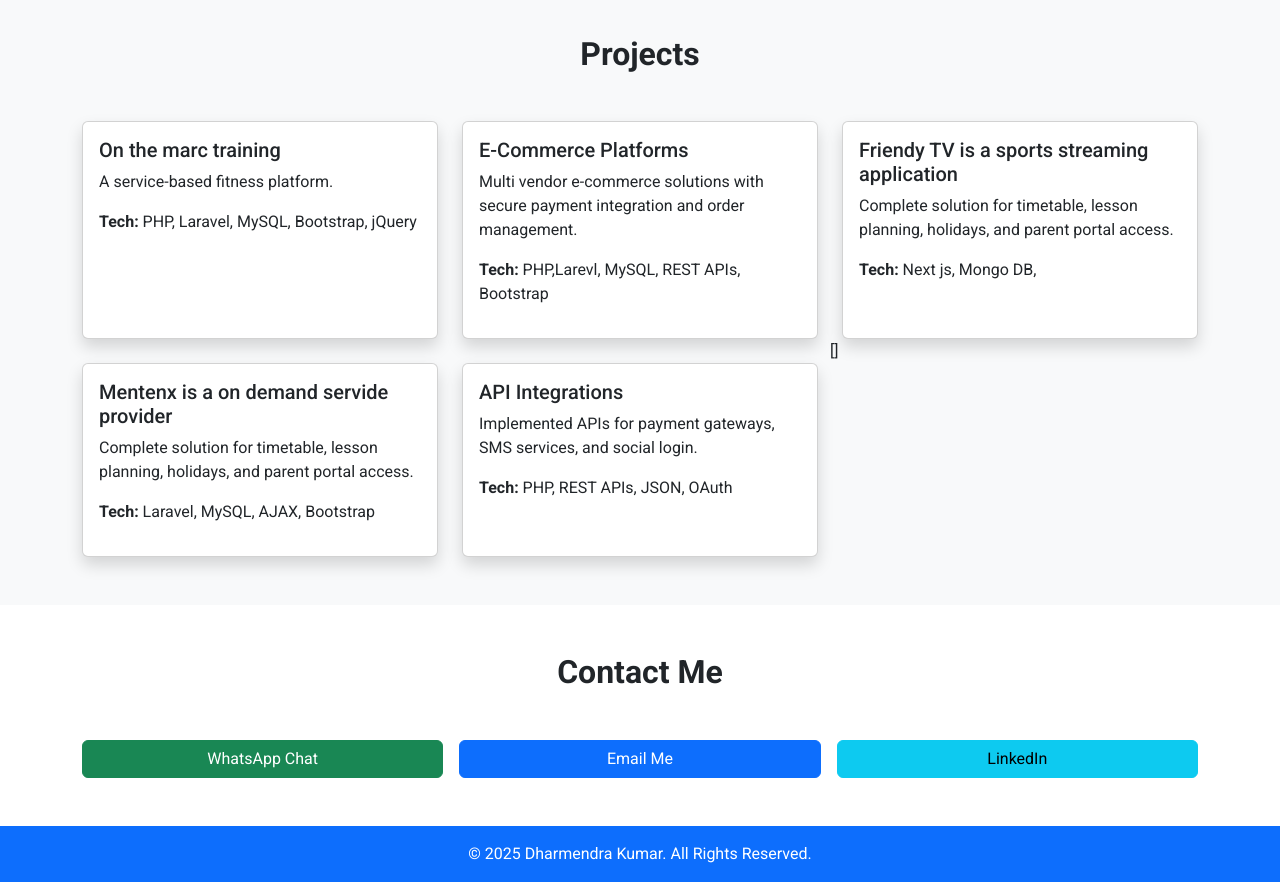
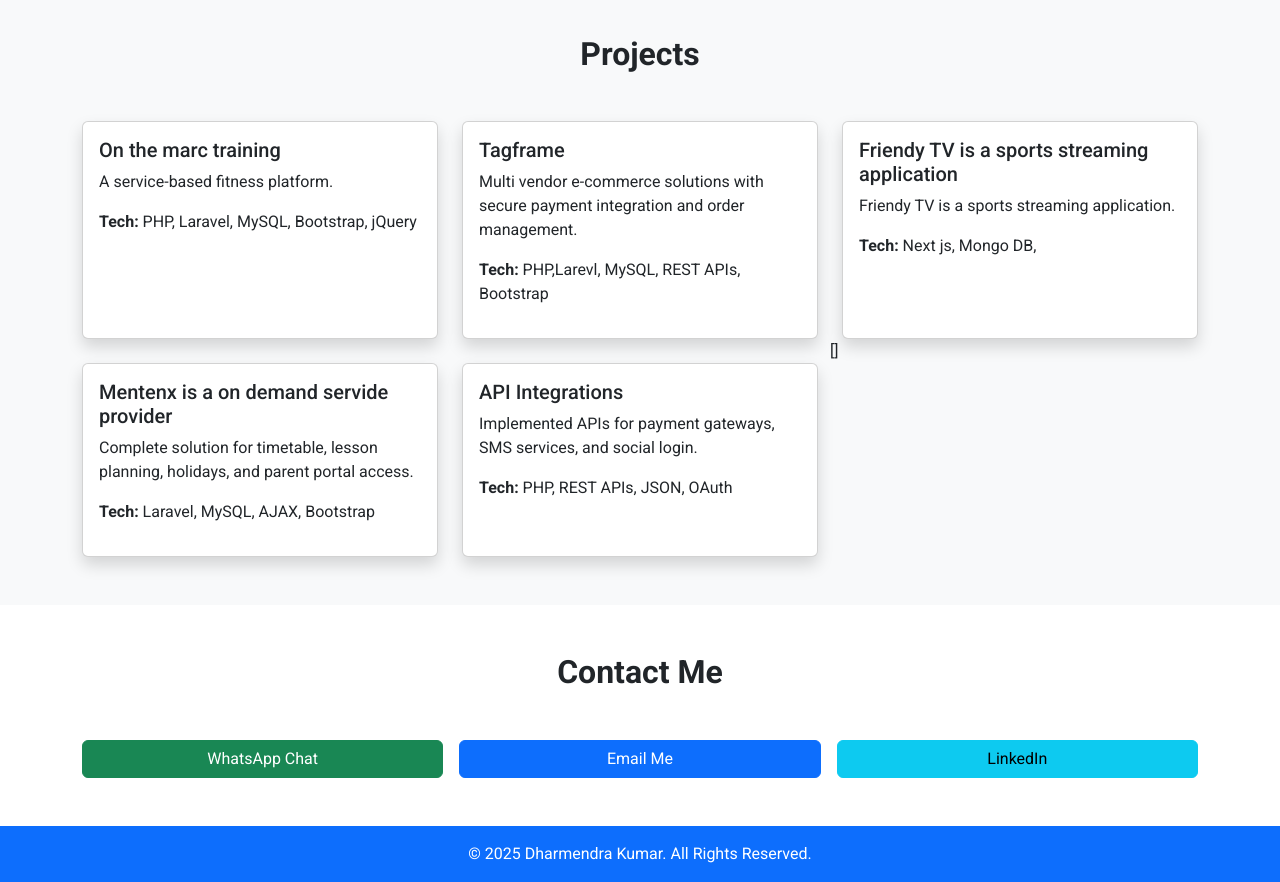
Before and after one commit to dharmendra-kumar-sanyee/portfolio, a plain HTML site: page index.html in a window 1280 px wide. Shown: the part 1800-2682 px from the top of the page. Drawn offline with nearby package versions, Linux system fonts and the light colour scheme.

Commit message:
Update index.html

```diff
--- a/index.html
+++ b/index.html
@@ -138,7 +138,7 @@
       <div class="col-md-4" data-aos="fade-up" data-aos-delay="300">
         <div class="card h-100 shadow">
           <div class="card-body">
-            <h5 class="card-title">E-Commerce Platforms</h5>
+            <h5 class="card-title">Tagframe</h5>
             <p class="card-text">Multi vendor e-commerce solutions with secure payment integration and order management.</p>
             <p><strong>Tech:</strong> PHP,Larevl, MySQL, REST APIs, Bootstrap</p>
           </div>
@@ -149,7 +149,7 @@
         <div class="card h-100 shadow">
           <div class="card-body">
             <h5 class="card-title">Friendy TV is a sports streaming application</h5>
-            <p class="card-text">Complete solution for timetable, lesson planning, holidays, and parent portal access.</p>
+            <p class="card-text">Friendy TV is a sports streaming application.</p>
             <p><strong>Tech:</strong> Next js, Mongo DB,</p>
           </div>
         </div>
```
